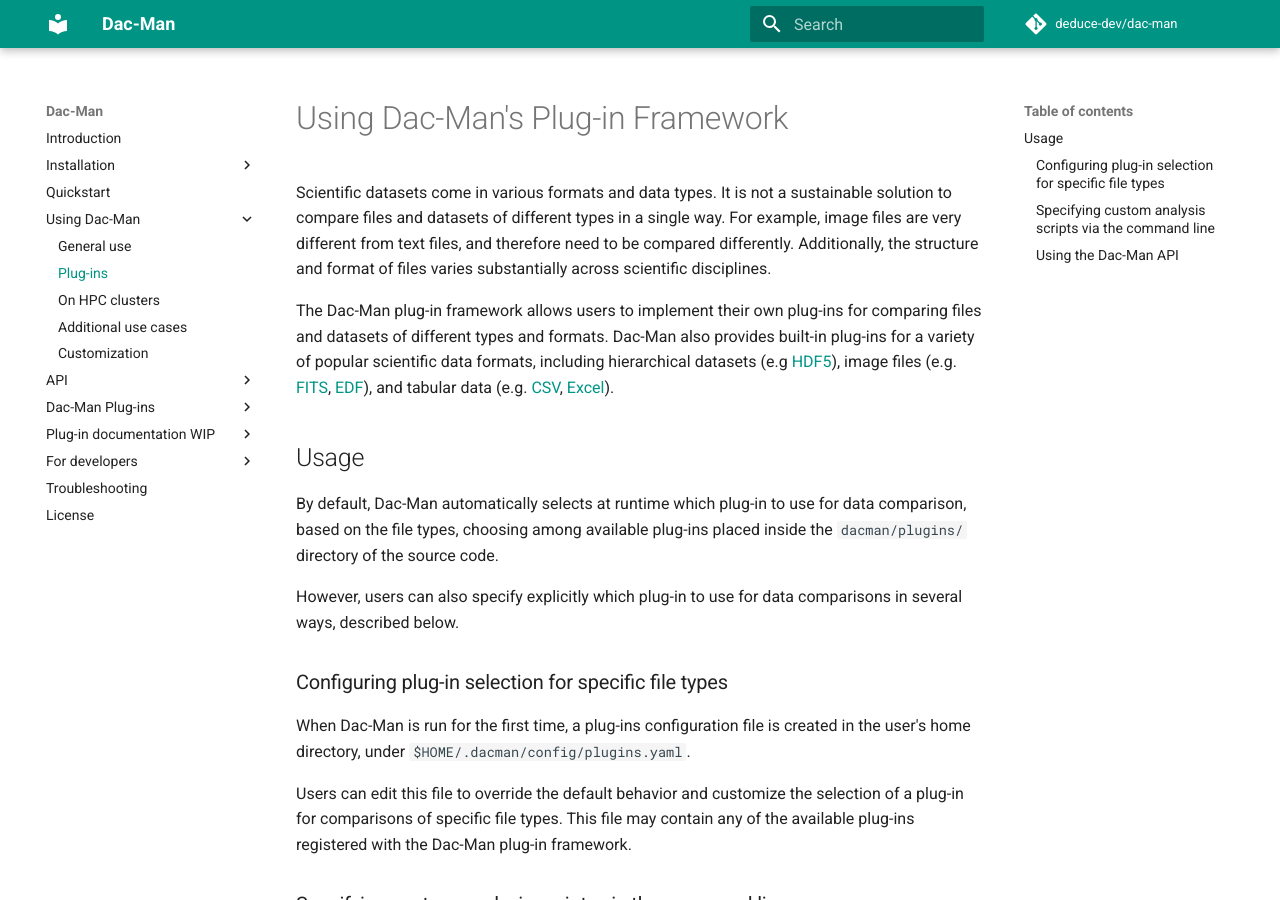
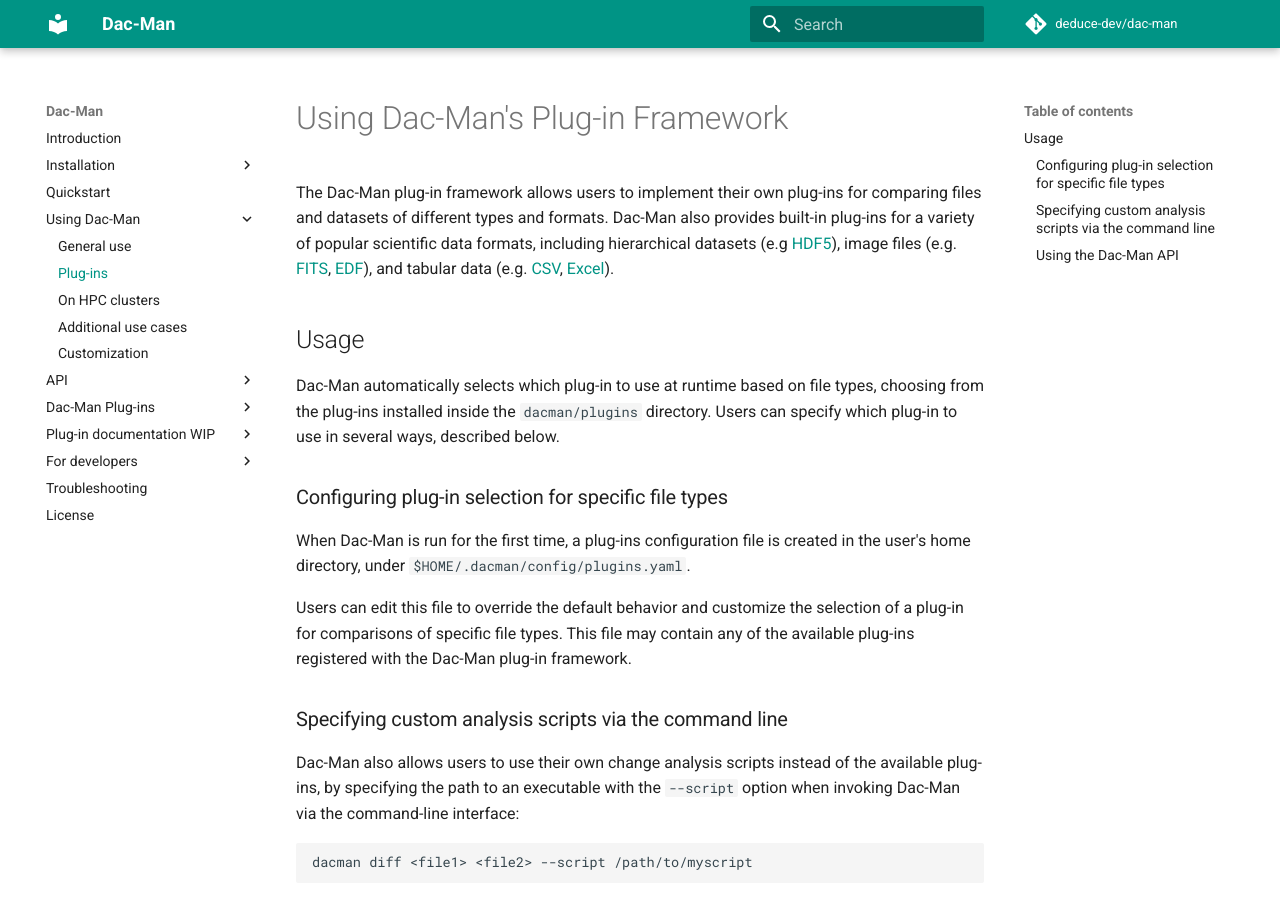
Before and after one commit to deduce-dev/dac-man, an MkDocs documentation site: the page built from docs/use/plugins.md, in a window 1280 px wide and 900 px high. Built offline with MkDocs 1.6.1 and Material for MkDocs 9.7.7, drawn with Linux system fonts in a browser that asks for light colours; comment, search, counter and statistics services are not loaded.

Commit message:
Remove unneeded text in docs

```diff
--- a/docs/use/plugins.md
+++ b/docs/use/plugins.md
@@ -1,10 +1,4 @@
 # Using Dac-Man's Plug-in Framework
-
-Scientific datasets come in various formats and data types.
-It is not a sustainable solution to compare files and datasets of different types in a single way.
-For example, image files are very different from text files,
-and therefore need to be compared differently.
-Additionally, the structure and format of files varies substantially across scientific disciplines.
 
 The Dac-Man plug-in framework allows users to implement their own plug-ins
 for comparing files and datasets of different types and formats.
@@ -15,12 +9,9 @@
 
 ## Usage
 
-By default, Dac-Man automatically selects at runtime which plug-in to use for data comparison,
-based on the file types,
-choosing among available plug-ins placed inside the `dacman/plugins/` directory of the source code.
-
-However, users can also specify explicitly which plug-in to use for data comparisons
-in several ways, described below.
+Dac-Man automatically selects which plug-in to use at runtime based on file types,
+choosing from the plug-ins installed inside the `dacman/plugins` directory.
+Users can specify which plug-in to use in several ways, described below.
 
 ### Configuring plug-in selection for specific file types
 
```
Also changed, not shown: docs/index.md (+0 -9 lines).
